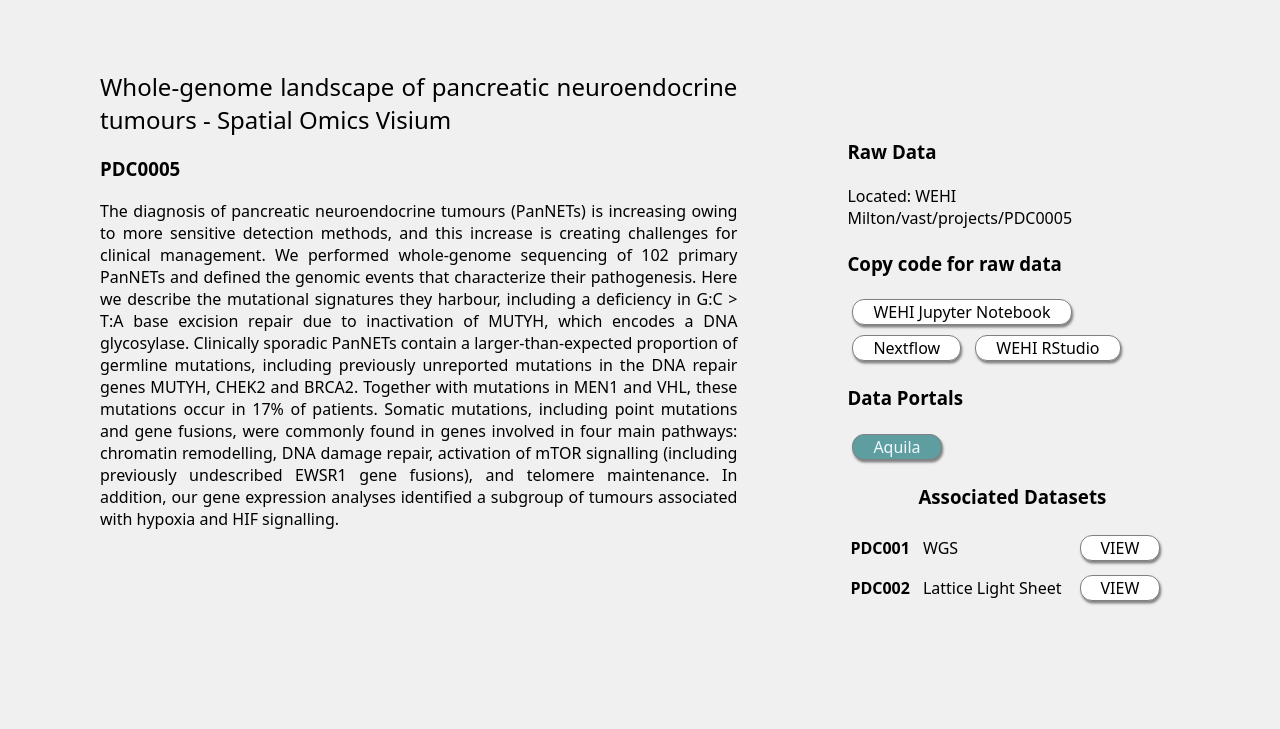
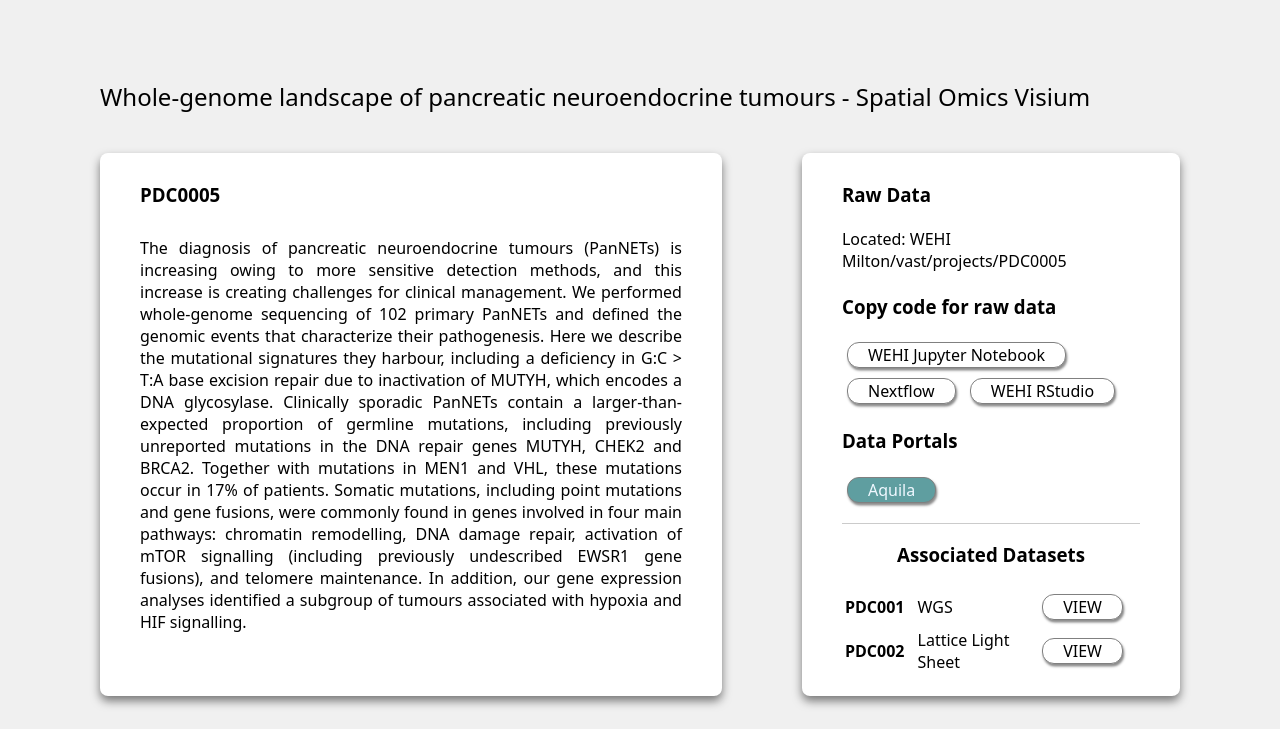
Before and after one commit to WEHI-RCPStudentInternship/data-commons, a Flask app: template templates/pdc005.html in a window 1280 px wide. Shown: the part 71-800 px from the top of the page. Run offline with Flask 3, Linux system fonts and the light colour scheme; the template is opened without the code that fills it, so the values that code supplies are empty.

Commit message:
revamp styling for summary data page

```diff
--- a/templates/login.html
+++ b/templates/login.html
@@ -147,7 +147,7 @@
         </div>
         <div class="input">
             <label for="password">PASSWORD</label>
-            <input type="text" required minlength="8" maxlength="16" size="40">
+            <input type="password" required minlength="8" maxlength="16" size="40">
         </div>
 
         <a href="datasets.html"><button id="login_button">login</button></a>
--- a/templates/pdc005.html
+++ b/templates/pdc005.html
@@ -68,23 +68,43 @@
         h2 {
             font-family: system-ui, -apple-system, BlinkMacSystemFont, 'Segoe UI', Roboto, Oxygen, Ubuntu, Cantarell, 'Open Sans', 'Helvetica Neue', sans-serif;
             font-weight: 400;
-            padding-top: 50px;
             font-size: 1.5em;
+            margin-left:100px;
+            margin-top: 80px;
         }
 
         .summary {
+            padding-top: 10px;
+            padding-right: 40px;
+            padding-left: 40px;
+            padding-bottom: 20px;
             display: box;
-            margin-right: 100px;
+            margin-top: 20px;
+            background-color: white;
+            margin-right: 70px;
             text-align: justify;
             word-wrap: break-word;
             width:fit-content;
             font-family: system-ui, -apple-system, BlinkMacSystemFont, 'Segoe UI', Roboto, Oxygen, Ubuntu, Cantarell, 'Open Sans', 'Helvetica Neue', sans-serif;
+            box-shadow: 0px 5px 10px 0px rgba(0, 0, 0, 0.5);
+            border-radius: 8px;
         }
 
         .hyperlinks{
-            padding-top: 120px;
+            background-color: white;
+            margin-top: 20px;
             font-family: system-ui, -apple-system, BlinkMacSystemFont, 'Segoe UI', Roboto, Oxygen, Ubuntu, Cantarell, 'Open Sans', 'Helvetica Neue', sans-serif;
             font-weight: 300;
+            padding-right: 40px;
+            padding-left: 40px;
+            padding-top: 10px;
+            padding-bottom: 20px;
+            box-shadow: 0px 5px 10px 0px rgba(0, 0, 0, 0.5);
+            border-radius: 8px;
+        }
+
+        p {
+            margin-top: 30px;
         }
 
         h4 {
@@ -105,13 +125,28 @@
             box-shadow: 1.2px 2.4px 2.4px hsl(0deg 0% 0% / 0.46);
         }
 
+        button:hover {
+            background-color: darkslategray;
+            color: white;
+        }
+
         #aquila {
+            color: aliceblue;
             background-color: cadetblue;
+        }
+
+        #aquila:hover {
             color: aliceblue;
+            background-color: rgb(85, 141, 143);
         }
 
         th, td {
             padding-right: 10px;
+        }
+
+        .linked_data {
+            margin-top: 15px;
+            border-top: 1px solid rgb(203, 203, 203);
         }
 
     </style>
@@ -135,9 +170,11 @@
         </div>
     </header>
 
+    <h2>Whole-genome landscape of pancreatic neuroendocrine tumours - Spatial Omics Visium</h2>
+
     <div class="middle">
         <div class="summary">
-            <h2>Whole-genome landscape of pancreatic neuroendocrine tumours - Spatial Omics Visium</h2>
+
             <h3>PDC0005</h3>
             <p>
                 The diagnosis of pancreatic neuroendocrine tumours (PanNETs) is increasing owing to more sensitive detection methods,
@@ -168,12 +205,12 @@
                     <tbody>
                         <tr class="entries">
                             <th class ="id">PDC001</th>
-                            <td class = "summary">WGS</td>
+                            <td>WGS</td>
                             <td><a href=""><button>VIEW</button></a></td>
                         </tr>
                         <tr class="entries">
                             <th class ="id">PDC002</th>
-                            <td class = "summary">Lattice Light Sheet</td>
+                            <td>Lattice Light Sheet</td>
                             <td><a href=""><button>VIEW</button></a></td>
                         </tr>
                     </tbody>
```
